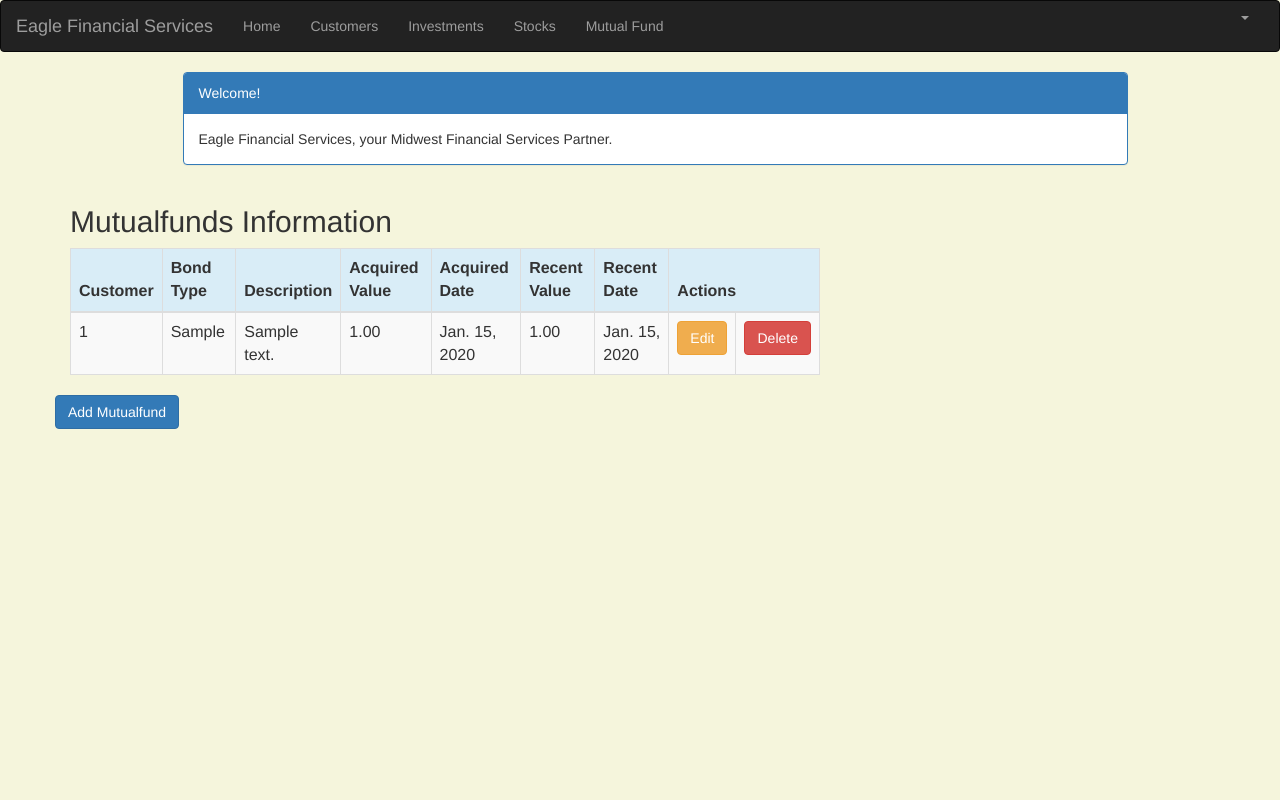
After one commit to hkhatri005/efs, a Django app: page /mutualfund_list in a window 1280 px wide. The commit adds this page. Run offline with Django 3.2, Linux system fonts and the light colour scheme; a user stored in the database is signed in; tables that the repository leaves empty hold one stand-in row (values such as "Sample post"); some libraries are stand-ins or nearby versions.

Commit message:
Extra Credit

```diff
--- a/portfolio/models.py
+++ b/portfolio/models.py
@@ -74,7 +74,7 @@ class Stock(models.Model):
     def current_stock_price(self):
         symbol_f = str(self.symbol)
         main_api = 'https://www.alphavantage.co/query?function=BATCH_STOCK_QUOTES&symbols='
-        api_key = '&apikey= OJNKQE323LF34BH3'
+        api_key = '&apikey= EJRI6OVMMQRQB1RP'
         url = main_api + symbol_f + api_key
         json_data = requests.get(url).json()
         open_price = float(json_data["Stock Quotes"][0]["2. price"])
@@ -83,3 +83,28 @@ class Stock(models.Model):
 
     def current_stock_value(self):
         return float(self.current_stock_price()) * float(self.shares)
+
+
+class Mutualfund(models.Model):
+    customer = models.ForeignKey(Customer, related_name='mutualfunds',
+                                 on_delete=models.DO_NOTHING)
+    bondtype = models.CharField(max_length=10)
+    description = models.CharField(max_length=200)
+    acquired_value = models.DecimalField(max_digits=10, decimal_places=2)
+    acquired_date = models.DateField(default=timezone.now)
+    recent_value = models.DecimalField(max_digits=10, decimal_places=2)
+    recent_date = models.DateField(default=timezone.now, blank=True, null=True)
+
+    def created(self):
+        self.acquired_date = timezone.now()
+        self.save()
+
+    def updated(self):
+        self.recent_date = timezone.now()
+        self.save()
+
+    def __str__(self):
+        return str(self.customer)
+
+    def results_by_mutualfund(self):
+        return self.recent_value - self.acquired_value
--- a/portfolio/templates/portfolio/base.html
+++ b/portfolio/templates/portfolio/base.html
@@ -69,6 +69,8 @@
                 <li><a href="{% url 'portfolio:customer_list' %}">Customers</a></li>
                <li><a href="{% url 'portfolio:investment_list' %}">Investments</a></li>
                 <li><a href="{% url 'portfolio:stock_list' %}">Stocks</a></li>
+                <li><a href="{% url 'portfolio:mutualfund_list' %}">Mutual Fund</a></li>
+
 
             </ul>
             <ul class="nav navbar-nav navbar-right">
@@ -79,9 +81,11 @@
                         </a>
                         <ul class="dropdown-menu" role="menu">
                             <li><a href="{% url 'logout' %}"><i class="fa fa-btn fa-sign-out"></i>Logout</a></li>
+
                         </ul>
                     </li>
                 {% else %}
+
                     <li><a href="{% url 'login' %}"><span class="glyphicon glyphicon-log-in"></span> Login</a></li>
                 {% endif %}
             </ul>
--- /dev/null
+++ b/portfolio/templates/portfolio/mutualfund_list.html
@@ -0,0 +1,76 @@
+{% extends 'portfolio/base.html' %}
+{% load staticfiles %}
+{% block content %}
+    <!DOCTYPE html>
+    <html>
+    <head>
+        <meta charset="UTF-8">
+        <title>Eagle Financial</title>
+        <link rel="stylesheet" href="https://maxcdn.bootstrapcdn.com/bootstrap/3.3.4/css/bootstrap.min.css">
+
+    </head>
+    <body>
+    <style>
+        body {
+            background-color: beige;
+        }
+    </style>
+    <div class="container">
+        <div class="row">
+            <div class="col-md-10 col-md-offset-1">
+                <div class="panel panel-primary">
+                    <div class="panel-heading">Welcome!</div>
+                    <div class="panel-body">
+                        Eagle Financial Services, your Midwest Financial Services Partner.
+                    </div>
+                </div>
+            </div>
+        </div>
+    </div>
+    {% if user.is_authenticated %}
+    <div class="row">
+        <h2 style="padding-left: 15Px">Mutualfunds Information</h2>
+    </div>
+    <div>
+        <table class="table table-striped table-bordered table-hover">
+            <thead>
+            <tr class="bg-info">
+                <th>Customer</th>
+                <th>Bond Type</th>
+                <th>Description</th>
+                <th>Acquired Value</th>
+                <th>Acquired Date</th>
+                <th>Recent Value</th>
+                <th>Recent Date</th>
+                <th colspan="2">Actions</th>
+            </tr>
+            </thead>
+            <tbody>
+            {% for mutualfund in mutualfunds %}
+                <tr>
+                    <td>{{ mutualfund.customer }}</td>
+                    <td>{{ mutualfund.bondtype }}</td>
+                    <td>{{ mutualfund.description }}</td>
+                    <td>{{ mutualfund.acquired_value }}</td>
+                    <td>{{ mutualfund.acquired_date }}</td>
+                    <td>{{ mutualfund.recent_value }}</td>
+                    <td>{{ mutualfund.recent_date }}</td>
+                    <td><a href="{% url 'portfolio:mutualfund_edit' pk=mutualfund.pk %}"
+                           class="btn btn-warning">Edit</a></td>
+                    <td><a href="{% url 'portfolio:mutualfund_delete' pk=mutualfund.pk %}"
+                           onclick="return confirm('Are you sure you want to delete?')"
+                           class="btn btn-danger">Delete</a>
+                    </td>
+                </tr>
+            {% endfor %}
+            </tbody>
+        </table>
+     <div class="row">
+            <a href="{% url 'portfolio:mutualfund_new' %}" class="row"><span
+                    class="btn btn-primary">Add Mutualfund</span></a>
+        </div>
+    </div>
+    {% endif %}
+    </body>
+    </html>
+{% endblock %}
--- a/portfolio/templates/portfolio/stock_delete.html
+++ b/portfolio/templates/portfolio/stock_delete.html
@@ -1,4 +1,4 @@
- {% block body_block %}
+  {% block body_block %}
     <h1>Delete {{ stock.name }}?</h1>
 
     <form method="post">
--- a/portfolio/urls.py
+++ b/portfolio/urls.py
@@ -21,6 +21,11 @@ urlpatterns = [
     path('investment/create/', views.investment_new, name='investment_new'),
     path('investment/<int:pk>/delete/', views.investment_delete, name='investment_delete'),
     path('customer/<int:pk>/portfolio/', views.portfolio, name='portfolio'),
+    path('mutualfund_list', views.mutualfund_list, name='mutualfund_list'),
+    path('mutual/<int:pk>/edit/', views.mutualfund_edit, name='mutualfund_edit'),
+    path('mutual/create/', views.mutualfund_new, name='mutualfund_new'),
+    path('mutual/<int:pk>/delete/', views.mutualfund_delete, name='mutualfund_delete'),
+
     url(r'^customers_json/', views.CustomerList.as_view()),
 
 ]
--- a/portfolio/views.py
+++ b/portfolio/views.py
@@ -168,6 +168,47 @@ def investment_delete(request, pk):
     investment.delete()
     return redirect('portfolio:investment_list')
 
+@login_required
+def mutualfund_list(request):
+    mutualfunds = Mutualfund.objects.all()
+    return render(request, 'portfolio/mutualfund_list.html', {'mutualfunds': mutualfunds})
+
+@login_required
+def mutualfund_new(request):
+    if request.method == "POST":
+        form = MutualfundForm(request.POST)
+        if form.is_valid():
+            mutualfund = form.save(commit=False)
+            mutualfund.created_date = timezone.now()
+            mutualfund.save()
+            return redirect('portfolio:mutualfund_list')
+    else:
+        form = MutualfundForm()
+        # print("Else")
+    return render(request, 'portfolio/mutualfund_new.html', {'form': form})
+
+
+@login_required
+def mutualfund_edit(request, pk):
+    mutualfund = get_object_or_404(Mutualfund, pk=pk)
+    if request.method == "POST":
+        form = MutualfundForm(request.POST, instance=mutualfund)
+        if form.is_valid():
+            mutualfund = form.save()
+            mutualfund.updated_date = timezone.now()
+            mutualfund.save()
+            return redirect('portfolio:mutualfund_list')
+    else:
+        # print("else")
+        form = MutualfundForm(instance=mutualfund)
+    return render(request, 'portfolio/mutualfund_edit.html', {'form': form})
+
+
+@login_required
+def mutualfund_delete(request, pk):
+    mutualfund = get_object_or_404(Mutualfund, pk=pk)
+    mutualfund.delete()
+    return redirect('portfolio:mutualfund_list')
 
 
 
```
Also changed, not shown: efs/settings.py (+8 -2 lines), portfolio/admin.py (+8 -1 lines), portfolio/forms.py (+10 -1 lines), portfolio/templates/portfolio/home.html (+11 -1 lines), portfolio/templates/portfolio/mutualfund_delete.html (added, +9 -0 lines), portfolio/templates/portfolio/mutualfund_edit.html (added, +10 -0 lines), portfolio/templates/portfolio/mutualfund_new.html (added, +10 -0 lines), portfolio/templates/portfolio/portfolio.html (+53 -0 lines), portfolio/migrations/0003_mutualfund.py (added), portfolio/static/images/mutual funds.jpg (added).
